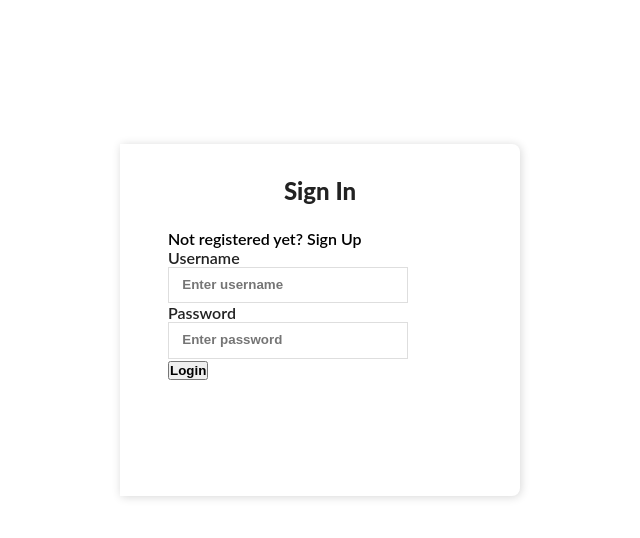
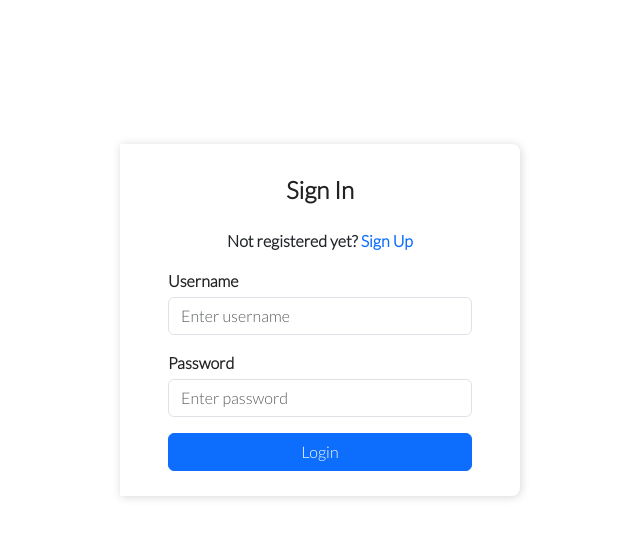
Before and after one commit to evan-earle/mern-music, a React (Vite) app in the folder client/: page /auth in a window 1280 px wide. Shown: the top 538 px of the page, without its empty margins (600-1240 px from the left). Built offline with nearby package versions, Linux system fonts and the light colour scheme; no server answers.

Commit message:
styled login page

```diff
--- a/client/index.html
+++ b/client/index.html
@@ -4,7 +4,13 @@
     <meta charset="UTF-8" />
     <link rel="icon" type="image/svg+xml" href="/vite.svg" />
     <meta name="viewport" content="width=device-width, initial-scale=1.0" />
-    <title>SimpleMusic</title>
+    <link rel="preconnect" href="https://fonts.googleapis.com" />
+    <link rel="preconnect" href="https://fonts.gstatic.com" crossorigin />
+    <link
+      href="https://fonts.googleapis.com/css2?family=Lato:wght@300&display=swap"
+      rel="stylesheet"
+    />
+    <title>SimpleWeather</title>
   </head>
   <body>
     <div id="root"></div>
--- a/client/package.json
+++ b/client/package.json
@@ -1,11 +1,11 @@
 {
-  "name": "vite-project",
+  "name": "client",
   "private": true,
   "version": "0.0.0",
   "type": "module",
   "scripts": {
     "dev": "vite",
-    "build": "vite build",
+    "build": "npm install && vite build",
     "lint": "eslint . --ext js,jsx --report-unused-disable-directives --max-warnings 0",
     "preview": "vite preview"
   },
@@ -15,7 +15,9 @@
     "@fortawesome/react-fontawesome": "^0.2.0",
     "animate.css": "^4.1.1",
     "axios": "^1.5.0",
+    "bootstrap": "^5.3.2",
     "react": "^18.2.0",
+    "react-bootstrap": "^2.9.0",
     "react-dom": "^18.2.0",
     "react-hot-toast": "^2.4.1",
     "react-router-dom": "^6.15.0",
--- a/client/src/App.jsx
+++ b/client/src/App.jsx
@@ -1,3 +1,4 @@
+import "bootstrap/dist/css/bootstrap.min.css";
 import { BrowserRouter as Router, Routes, Route } from "react-router-dom";
 import { Auth } from "./pages/Auth";
 import { Search } from "./pages/Search";
--- a/client/src/index.css
+++ b/client/src/index.css
@@ -7,3 +7,12 @@ html {
   height: 100vh;
   user-select: none;
 }
+body,
+html {
+  font-family: "Lato", sans-serif;
+  padding: 0;
+  margin: 0;
+  box-sizing: border-box;
+  height: 100vh;
+  user-select: none;
+}
```
Also changed, not shown: client/.eslintrc.cjs, 1 other file (tests, documents, lock files or other folders).
